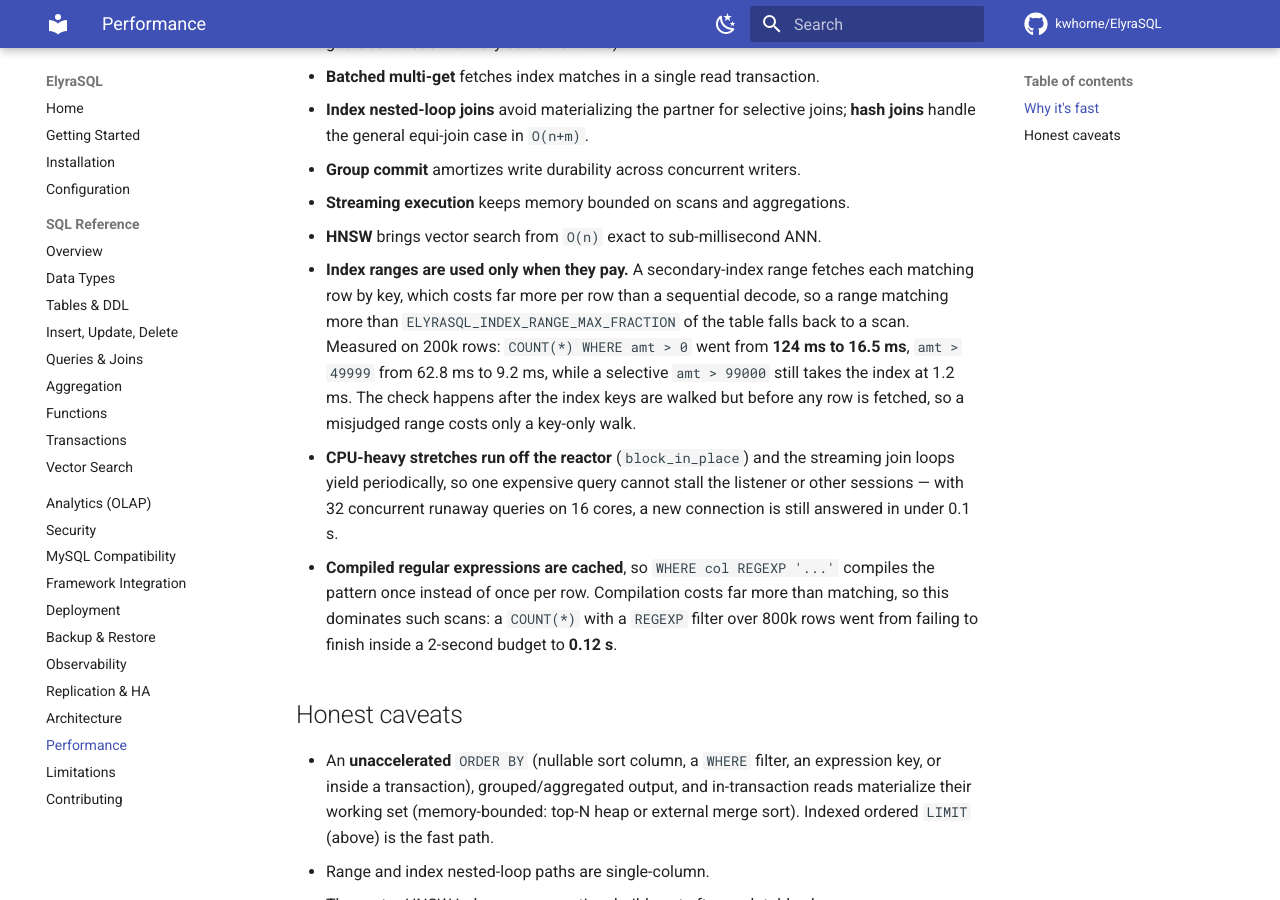
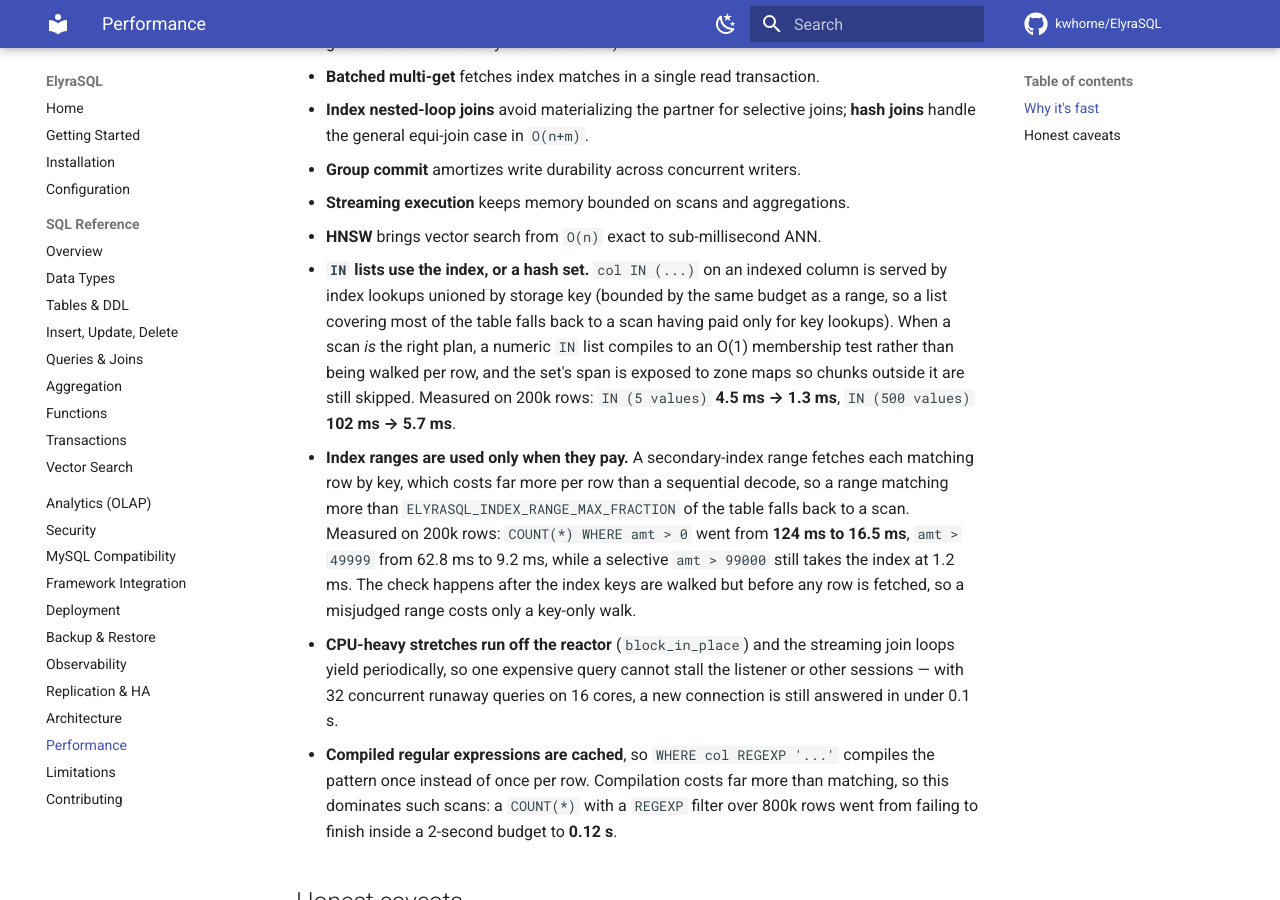
Before and after one commit to kwhorne/ElyraSQL, an MkDocs documentation site: the page built from docs/performance.md, in a window 1280 px wide and 900 px high, scrolled down 1994 px. Built offline with MkDocs 1.6.1 and Material for MkDocs 9.7.7, drawn with Linux system fonts in a browser that asks for light colours; comment, search, counter and statistics services are not loaded.

Commit message:
release: 1.4.15 — query planning (index ranges and IN lists)
Bump to 1.4.15 (SERVER_VERSION 8.0.0-ElyraSQL-1.4.15).

Three related planning defects made ordinary filters far more expensive than
necessary, all found by measuring against a reference MySQL rather than by
inspection:

- a range on a secondary index was executed as an index walk regardless of how much
  of the table it matched: WHERE amt > 0 cost 124ms, while the identical row set
  written as a non-index-usable amt <> -1 cost 2.7ms;
- col IN (...) was not recognised as index-usable at all, so even a five-element list
  scanned the whole table;
- and when a scan was the right plan, IN was interpreted per row, so a 500-element
  list meant 100 million comparisons.

Measured on 200k rows: amt > 0 124ms -> 16.5ms, IN (500 literals) 102ms -> 5.7ms,
IN (5 literals) 4.5ms -> 1.3ms, scalar-subquery filter 68.7ms -> 12.2ms. That last
one had been recorded as a separate problem and turned out to be the range defect all
along - my original hypothesis (per-row subquery evaluation) was wrong. Several of
these are now faster than MySQL on the same data.

Because plan selection changed, correctness was verified more widely than usual and
all of it before tagging: threshold sweep against MySQL 8.4 (clean apart from the
tracked ESQL-44 collation entries), 203-case differential battery, 13/13 robustness
invariants, and the client suites - Laravel/Eloquent 29/29, PHP native prepares 6/6,
PyMySQL. The client suites earned their place here: they caught a regression in this
work, where IN-list literals were encoded as index keys without being coerced to the
column type, so Laravel's whereIn (PDO binds integers as quoted strings) returned
zero rows. Documented in the changelog entry rather than quietly fixed.

Also in this release: the scenario suite now gates CI. No on-disk format change.

```diff
--- a/Cargo.toml
+++ b/Cargo.toml
@@ -15,7 +15,7 @@ members = [
 exclude = ["fuzz"]
 
 [workspace.package]
-version = "1.4.14"
+version = "1.4.15"
 edition = "2021"
 rust-version = "1.82"
 license = "MIT"
--- a/docs/performance.md
+++ b/docs/performance.md
@@ -74,6 +74,13 @@ in both directions (NULL rows are indexed under a companion keyspace); see
 - **Group commit** amortizes write durability across concurrent writers.
 - **Streaming execution** keeps memory bounded on scans and aggregations.
 - **HNSW** brings vector search from `O(n)` exact to sub-millisecond ANN.
+- **`IN` lists use the index, or a hash set.** `col IN (...)` on an indexed column is
+  served by index lookups unioned by storage key (bounded by the same budget as a
+  range, so a list covering most of the table falls back to a scan having paid only
+  for key lookups). When a scan *is* the right plan, a numeric `IN` list compiles to
+  an O(1) membership test rather than being walked per row, and the set's span is
+  exposed to zone maps so chunks outside it are still skipped. Measured on 200k rows:
+  `IN (5 values)` **4.5 ms → 1.3 ms**, `IN (500 values)` **102 ms → 5.7 ms**.
 - **Index ranges are used only when they pay.** A secondary-index range fetches each
   matching row by key, which costs far more per row than a sequential decode, so a
   range matching more than `ELYRASQL_INDEX_RANGE_MAX_FRACTION` of the table falls back
```
Also changed, not shown: CHANGELOG.md (+26 -1 lines), README.md (+5 -5 lines), docs/configuration.md (+1 -1 lines), docs/deployment.md (+2 -2 lines), docs/installation.md (+3 -3 lines), docs/mysql-compatibility.md (+1 -1 lines), 2 other files.
